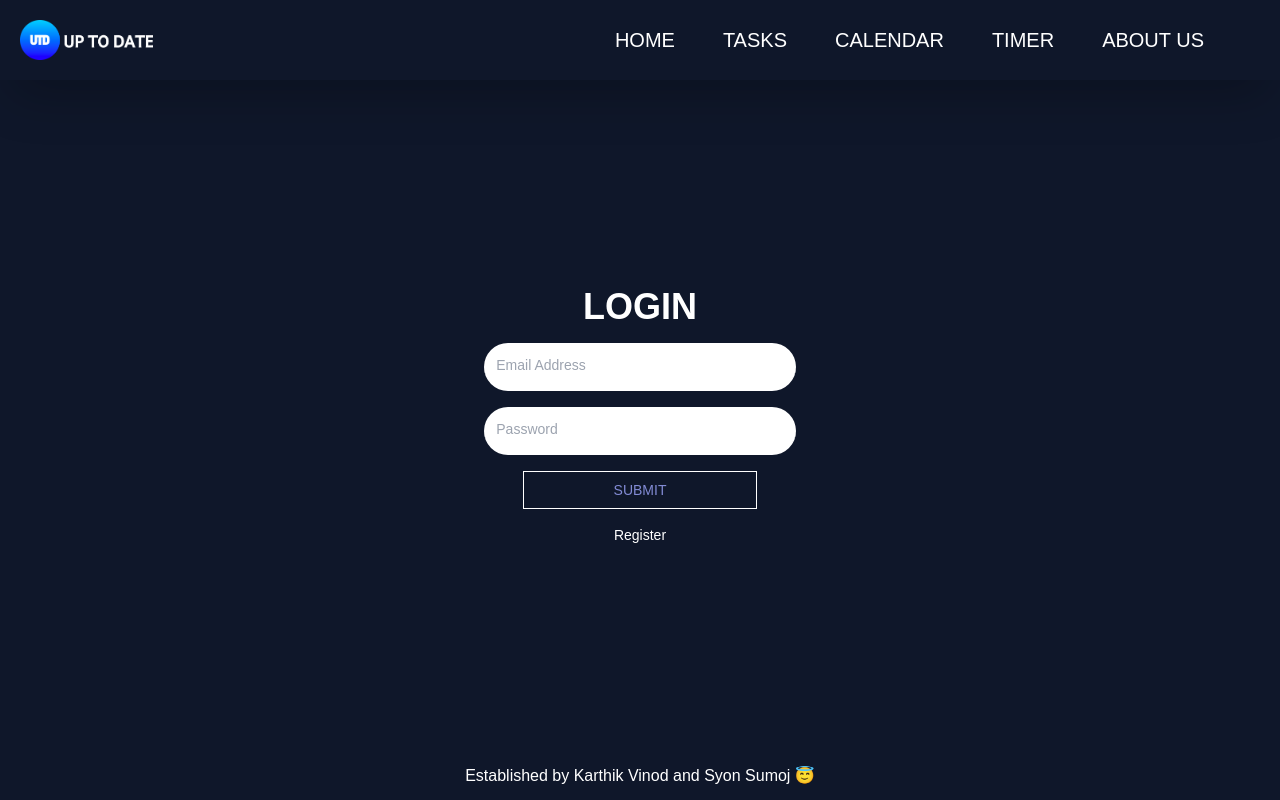
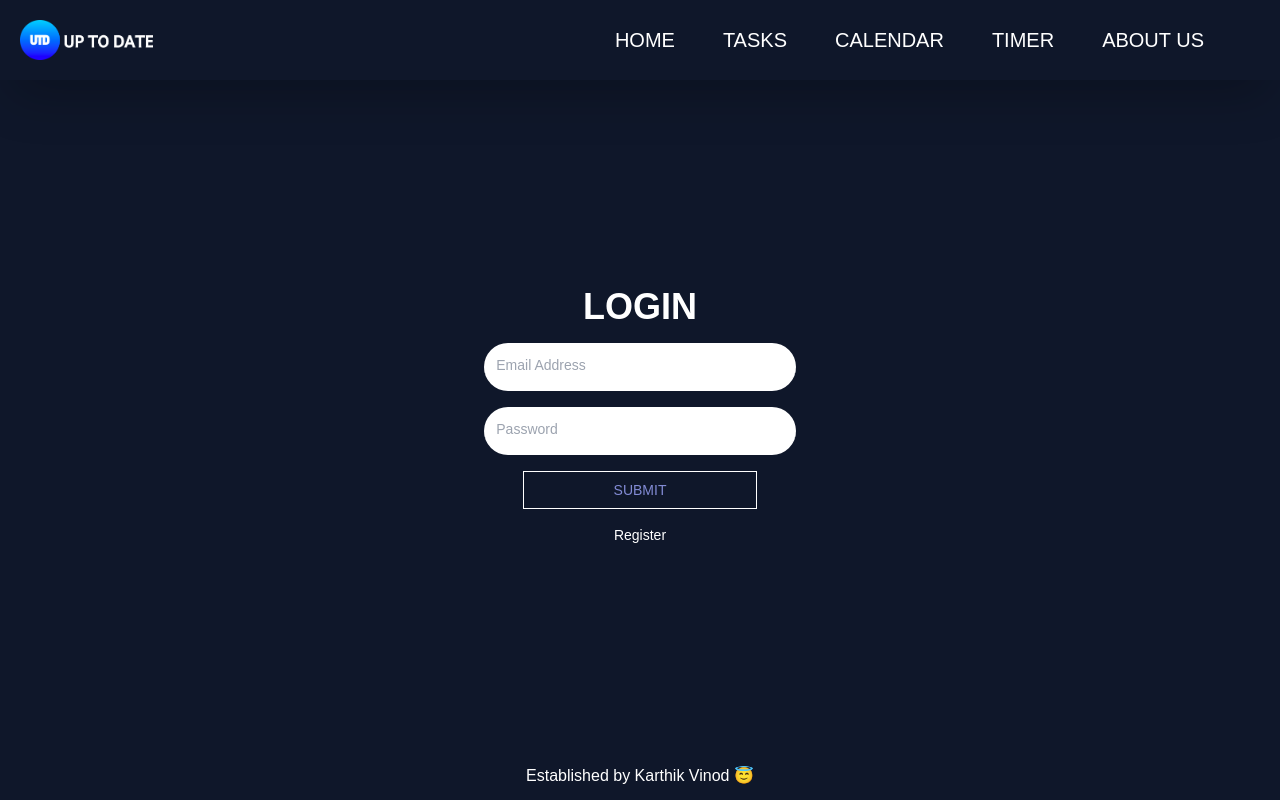
Before and after one commit to ItsKarthikVinod/todo-app, a Next.js app: page / in a window 1280 px wide. Built offline with nearby package versions, Linux system fonts and the light colour scheme; no server answers; some icons are missing.

Commit message:
Update Footer.js

```diff
--- a/components/Footer.js
+++ b/components/Footer.js
@@ -5,7 +5,7 @@ export default function Footer() {
     <div className="flex justify-center items-center gap-3 py-3">
 
       <h1 className="text-sm sm:text-base ">
-        Established by Karthik Vinod and Syon Sumoj 😇 {" "}
+        Established by Karthik Vinod 😇 {" "}
       </h1>
     </div>
   );
```
